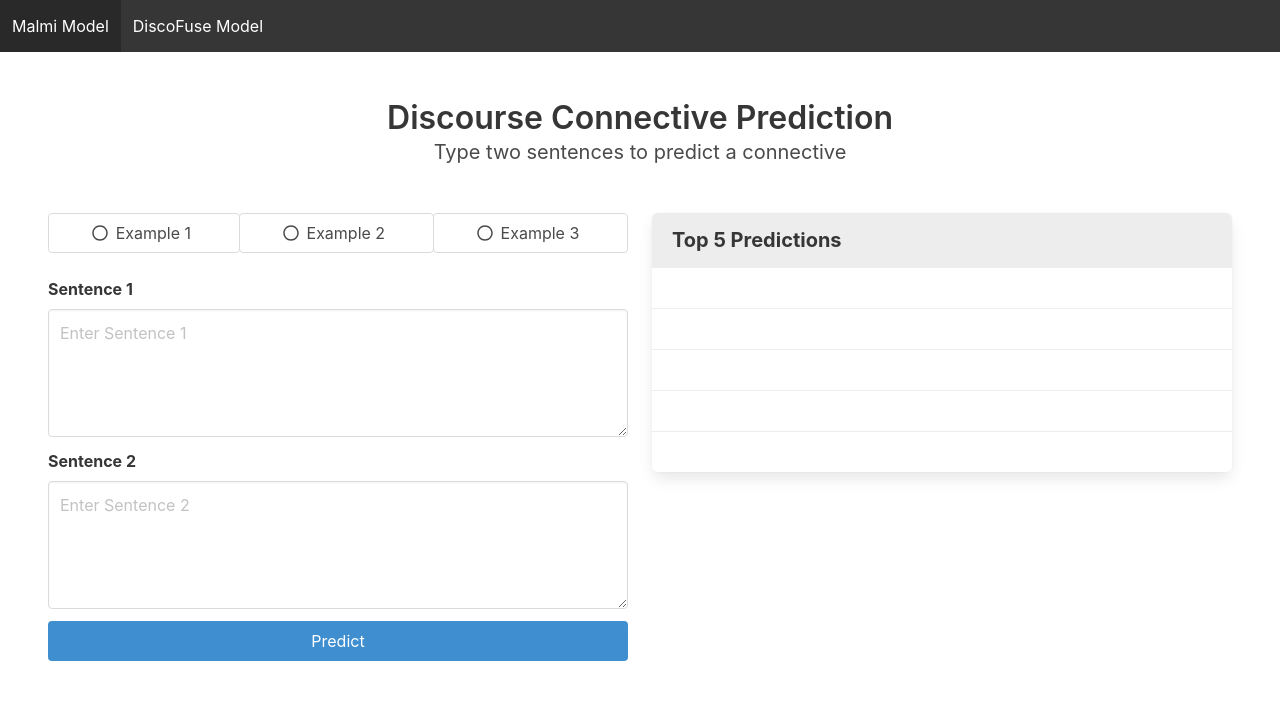
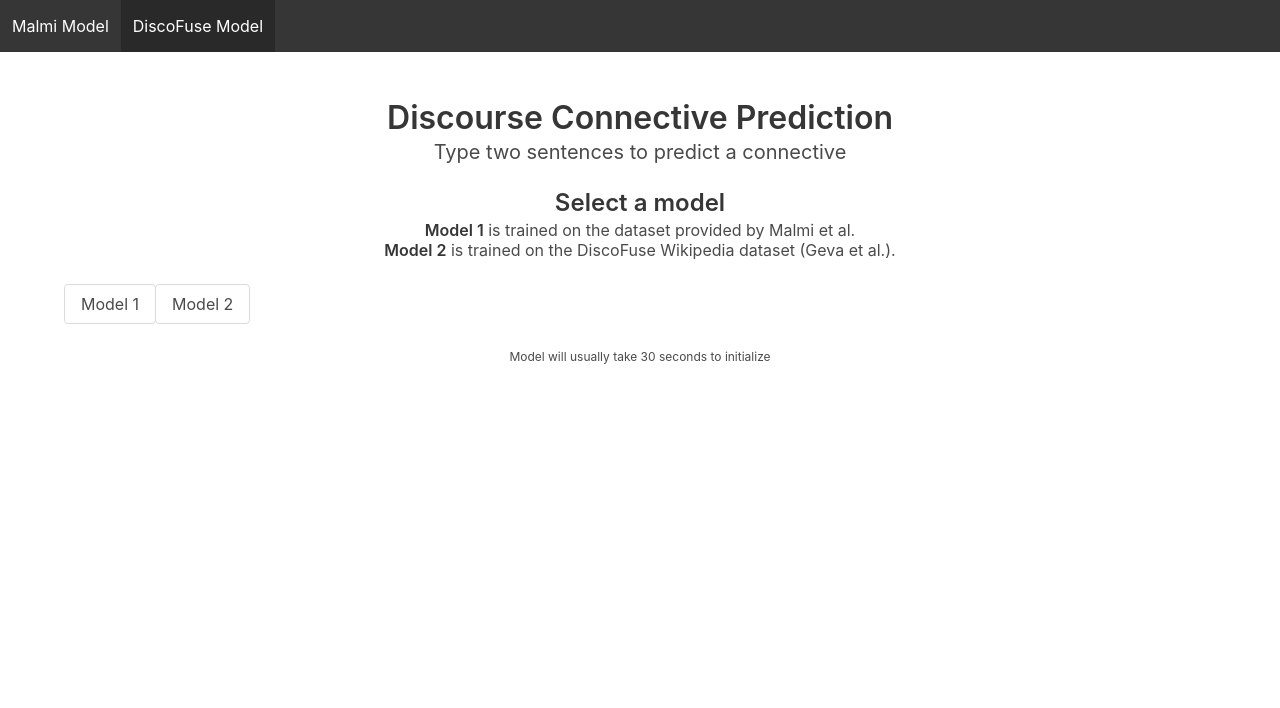
Before and after one commit to ishaanverma/connective-prediction-app, a Flask app: page / in a window 1280 px wide. Shown: the top 708 px of the page. Run offline with Flask 2, Linux system fonts and the light colour scheme; some libraries are stand-ins or nearby versions.

Commit message:
changed indentation and added ui for second model

```diff
--- a/static/js/script.js
+++ b/static/js/script.js
@@ -1,3 +1,4 @@
+$(document).ready(function()  {
   $('#example1').click(function()  {
     $('#tabs > li').removeClass('is-active');
     $(this).parent().addClass('is-active');
@@ -19,15 +20,42 @@
     $("#sentence2").val("In 2001, Petit Jean College merged with the University of Arkansas System and became the College at Morrilton.");
   });
 
+  $('.card-toggle').click(function()   {
+    $('.card-toggle').parent().parent().find('.card-content').toggleClass('is-hidden');
+  });
+
+  $('#model-1').click(function()  {
+    $('#prediction-section').hide();
+    $.get({
+      url: "/model",
+      data: { modelName: 1},
+      beforeSend: function() { $('#model-1').addClass('is-loading'); },
+      success: function() { console.log("Initialized Model 1"); $('#prediction-section').show(); },
+      complete: function() { $('#model-1').removeClass("is-loading"); },
+      error: function() { console.log("Failed Model 1 Init"); }
+    });
+  });
+
+  $('#model-2').click(function()  {
+    $('#prediction-section').hide();
+    $.get({
+      url: "/model",
+      data: { modelName: 2},
+      beforeSend: function() { $('#model-2').addClass('is-loading'); },
+      success: function() { console.log("Initialized Model 2"); $('#prediction-section').show(); },
+      complete: function() { $('#model-2').removeClass("is-loading"); },
+      error: function() { console.log("Failed Model 2 Init"); }
+    });
+  });
+});
+
 function showPredictedConnectives(data, status, xhr) {
   results = data["predictions"];
   values = data["values"];
   console.log(values);
   $('#predictionPanels > .panel-block').each(function(index)  {
     $(this).html(`<span>${results[index]}</span> <span class="tag is-medium is-pulled-right">${values[index].toFixed(3)}</span>`);
-
   });
-
 }
 
 $('#connectivePredict').submit(function(event)  {
--- a/templates/content/model.html
+++ b/templates/content/model.html
@@ -3,12 +3,36 @@
 {% block content %}
 <div class="container is-fullhd">
   <section class="section">
-    <div class="container has-text-centered">
+  <div class="container has-text-centered is-centered">
     <h1 class="title animate__animated animate__fadeInDown">Discourse Connective Prediction</h1>
     <p class="subtitle animate__animated animate__fadeInDown animate__delay-1s">Type two sentences to predict a connective</p>
+    <div class="columns is-centered">
+      <div class="column is-fullhd">
+        <h1 class="title is-4 animate__animated animate__fadeInDown">Select a model</h1>
+        <p class="subtitle is-6">
+          <strong>Model 1</strong> is trained on the dataset provided by Malmi et al.
           <br/>
+          <strong>Model 2</strong> is trained on the DiscoFuse Wikipedia dataset (Geva et al.).
+        </p>
+        <div class="tabs is-toggle">
+          <ul id="model-tabs">
+            <li>
+              <a id="model-1" class="button">
+                <span>Model 1</span>
+              </a>
+            </li>
+            <li>
+              <a id="model-2" class="button">
+                <span>Model 2</span>
+              </a>
+            </li>
+          </ul>
         </div>
-    <div class="columns">
+        <p class="help">Model will usually take 30 seconds to initialize</p>
+      </div>
+    </div>
+  </div>
+  <div id="prediction-section" class="columns" style="display: none;">
     <div class="column">
       <div class="tabs is-toggle is-fullwidth">
         <ul id="tabs">
@@ -54,6 +78,43 @@
       </form>
     </div>
     <div class="container column is-fullhd">
+      <div class="card">
+        <header class="card-header">
+          <p class="card-header-title">Available Connectives</p>
+          <a class="card-header-icon card-toggle">
+            <span class="icon">
+            <i class="fas fa-angle-down" aria-hidden="true"></i>
+            </span>
+           </a>
+        </header>
+        <div class="card-content is-hidden">
+          <div class="content">
+            <div class="tags are-medium">
+              <span class="tag">[no connective]</span>
+              <span class="tag">and</span>
+              <span class="tag">by contrast</span>
+              <span class="tag">by then</span>
+              <span class="tag">finally</span>
+              <span class="tag">for example</span>
+              <span class="tag">however</span>
+              <span class="tag">in other words</span>
+              <span class="tag">in particular</span>
+              <span class="tag">indead</span>
+              <span class="tag">instead</span>
+              <span class="tag">meanwhile</span>
+              <span class="tag">moreover</span>
+              <span class="tag">nevertheless</span>
+              <span class="tag">on the other hand</span>
+              <span class="tag">otherwise</span>
+              <span class="tag">overall</span>
+              <span class="tag">rather</span>
+              <span class="tag">then</span>
+              <span class="tag">therefore</span>
+            </div>
+          </div>
+        </div>
+      </div>
+      <br/>
       <div id="predictionPanels" class="panel">
         <div class="panel-heading">
           Top 5 Predictions
```
Lines whose indentation alone changed are shown as unchanged.
